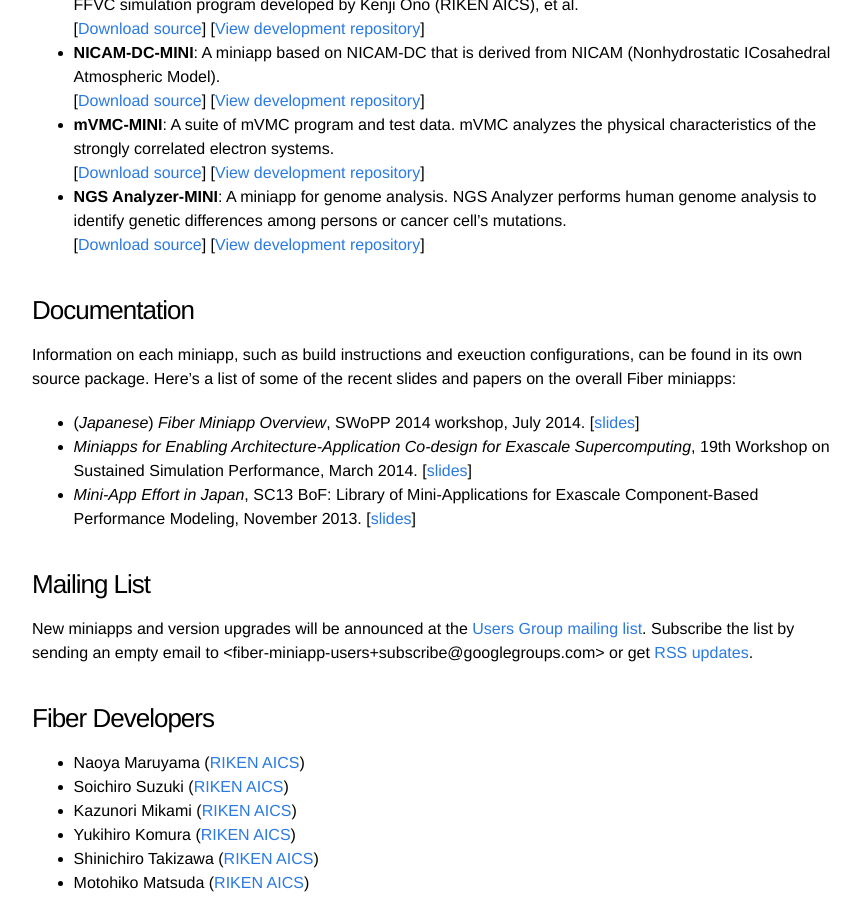
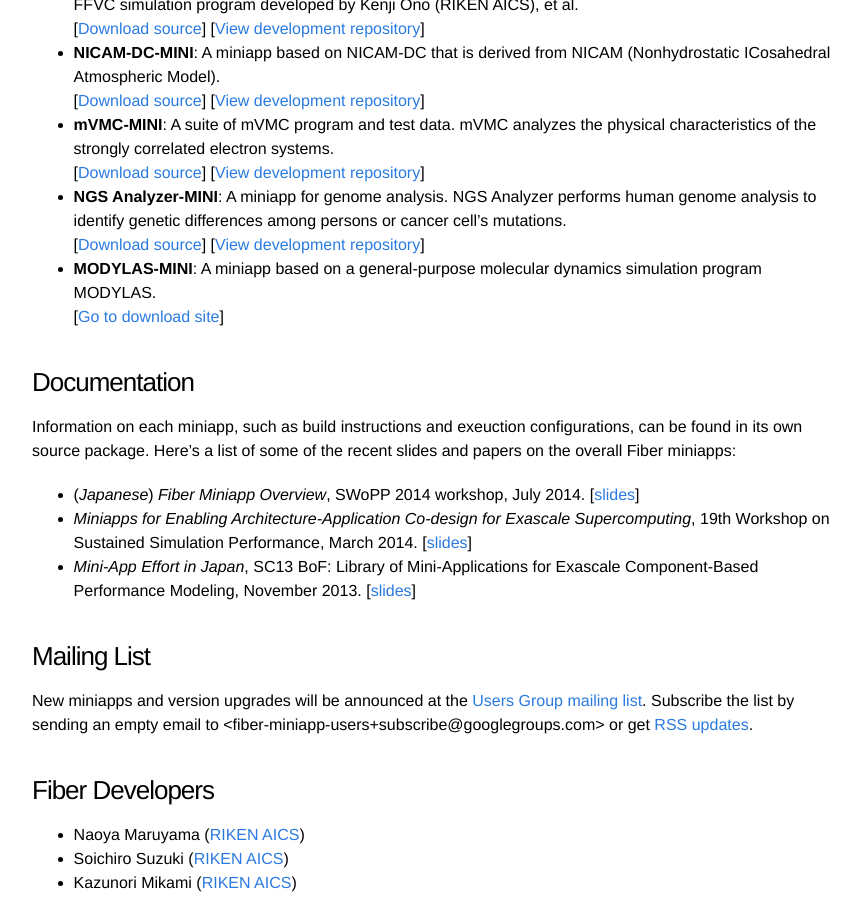
Before and after one commit to fiber-miniapp/fiber-miniapp.github.io, a Jekyll site: the page built from index.md, in a window 1280 px wide and 900 px high, scrolled down 629 px. Shown: the whole window, without its empty margins (208-1069 px from the left). Built offline with Jekyll 4.4.1, drawn with Linux system fonts in a browser that asks for light colours.

Commit message:
Release modylas-mini v.1.0

```diff
--- a/index.md
+++ b/index.md
@@ -35,6 +35,9 @@
 <br />
 [[Download source](https://github.com/fiber-miniapp/ngsa-mini/archive/1.0.tar.gz)]
 [[View development repository]( https://github.com/fiber-miniapp/ngsa-mini)]
+- **MODYLAS-MINI**: A miniapp based on a general-purpose molecular dynamics simulation program MODYLAS. <br />
+[[Go to download site](http://hpci-aplfs.aics.riken.jp/fiber/modylas-mini.html)]
+
 
 ### Documentation
 
```
Also changed, not shown: 1 other file.
